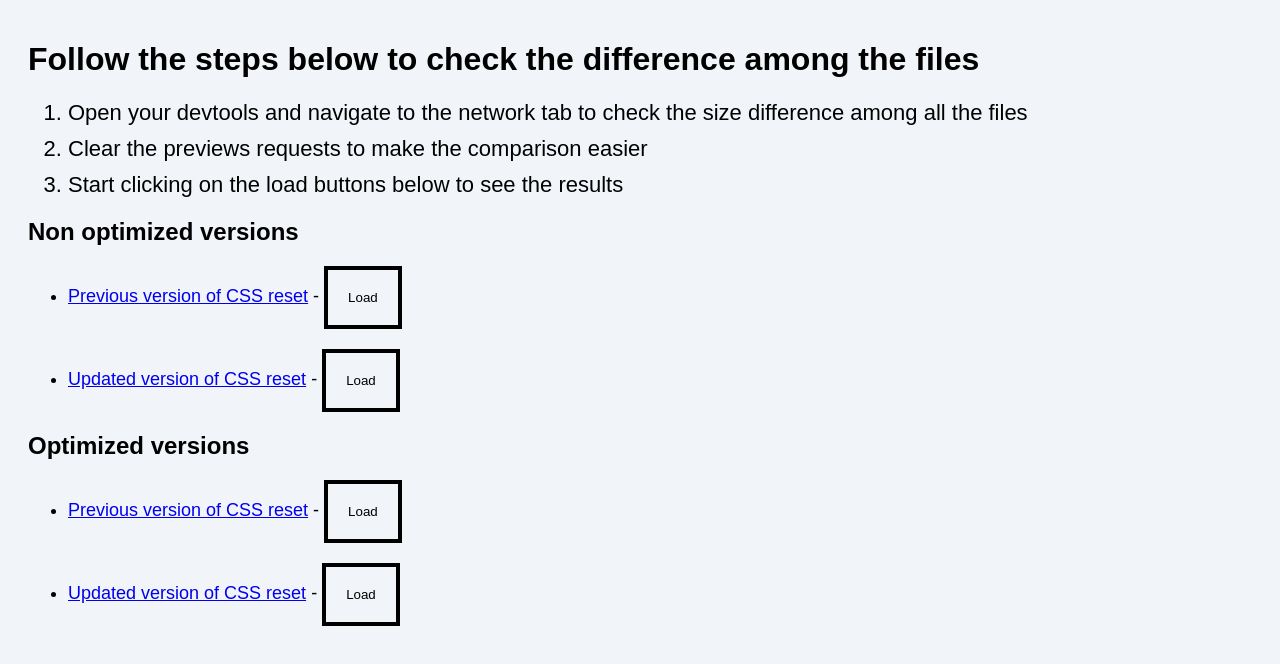
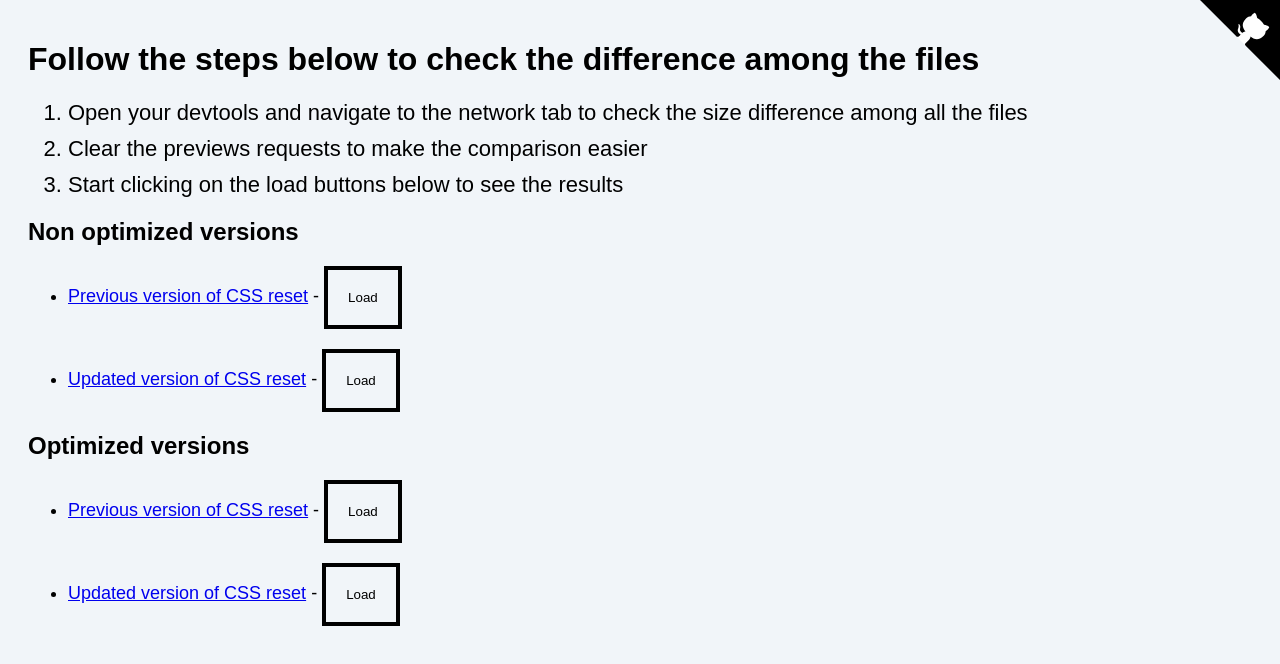
Before and after one commit to samuelsilvadev/css-reset-comparison, a website: page index.html in a window 1280 px wide. Drawn offline with Linux system fonts and the light colour scheme.

Commit message:
feat: add github corner

```diff
--- a/index.html
+++ b/index.html
@@ -40,9 +40,40 @@
       section li:not(:last-child) {
         margin-bottom: 20px;
       }
+
+      .github-corner {
+        fill: black;
+        color: white;
+        position: fixed;
+        top: 0;
+        border: 0;
+        right: 0;
+      }
     </style>
   </head>
   <body>
+    <a
+      href="https://github.com/samuelsilvadev/css-reset-comparison"
+      class="github-corner"
+      aria-label="View source made by Samuel on GitHub"
+      target="_blank"
+      rel="noopener noreferrer"
+    >
+      <svg width="80" height="80" aria-hidden="true" viewBox="0 0 250 250">
+        <path d="m0 0 115 115h15l12 27 108 108V0Z" />
+        <path
+          fill="currentColor"
+          d="M128.3 109c-14.5-9.3-9.3-19.4-9.3-19.4 3-6.9 1.5-11 1.5-11-1.3-6.6 2.9-2.3 2.9-2.3 3.9 4.6 2.1 11 2.1 11-2.6 10.3 5.1 14.6 8.9 15.9"
+          class="octo-arm"
+          style="transform-origin: 130px 106px"
+        />
+        <path
+          fill="currentColor"
+          d="M115 115c-.1.1 3.7 1.5 4.8.4l13.9-13.8c3.2-2.4 6.2-3.2 8.5-3-8.4-10.6-14.7-24.2 1.6-40.6 4.7-4.6 10.2-6.8 15.9-7 .6-1.6 3.5-7.4 11.7-10.9 0 0 4.7 2.4 7.4 16.1 4.3 2.4 8.4 5.6 12.1 9.2 3.6 3.6 6.8 7.8 9.2 12.2 13.7 2.6 16.2 7.3 16.2 7.3-3.6 8.2-9.4 11.1-10.9 11.7-.3 5.8-2.4 11.2-7.1 15.9-16.4 16.4-30 10-40.6 1.6.2 2.8-1 6.8-5 10.8L141 136.5c-1.2 1.2.6 5.4.8 5.3Z"
+          class="octo-body"
+        />
+      </svg>
+    </a>
     <h1>Follow the steps below to check the difference among the files</h1>
     <ol>
       <li>
```
